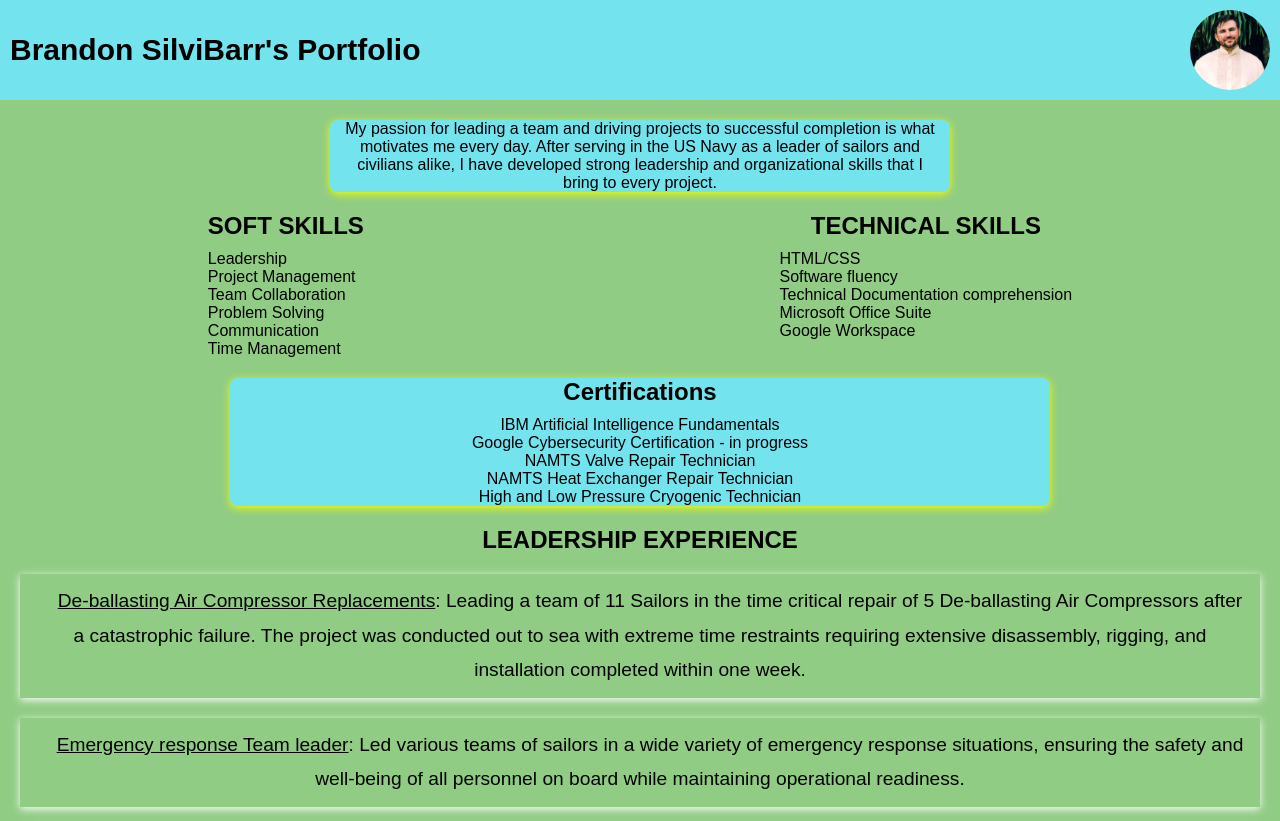
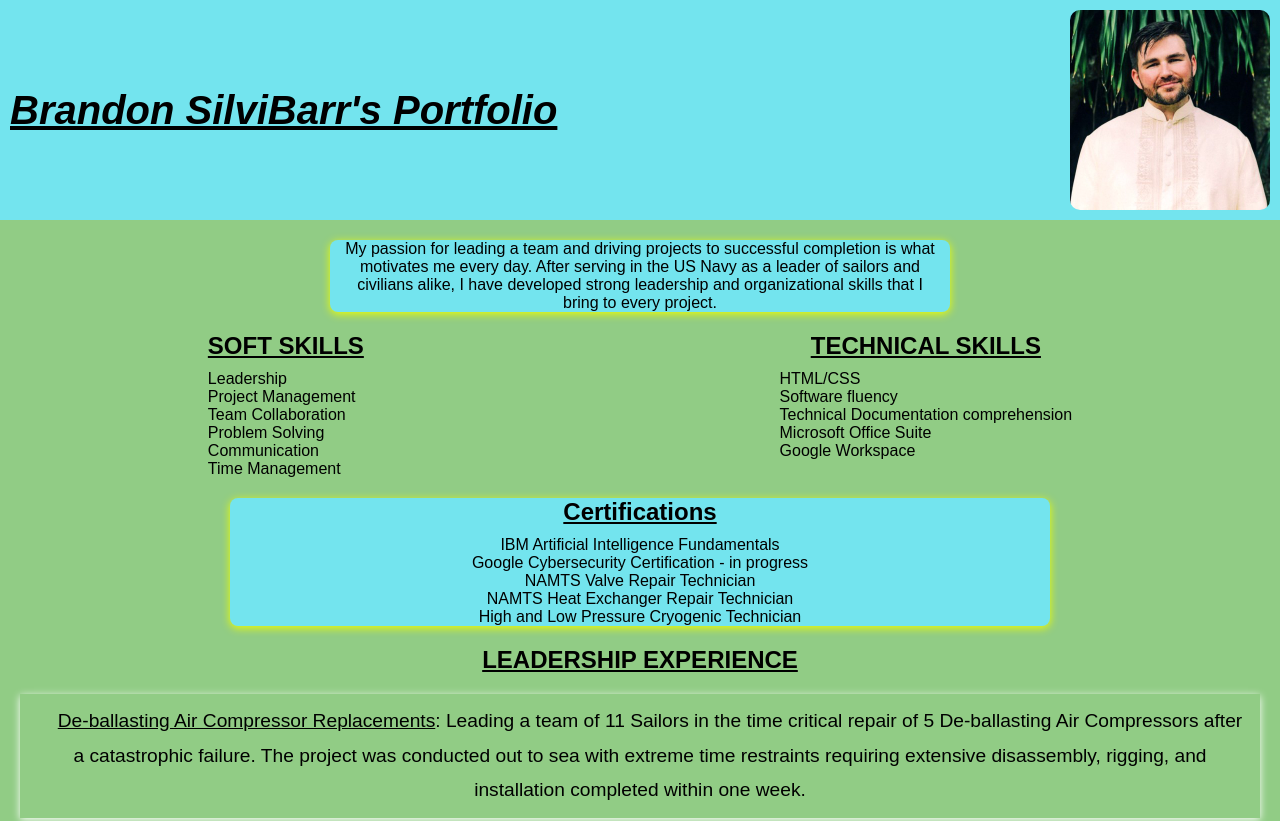
Before and after one commit to brandonsilvi/COMP001A.MOD2.PERSPORTFOLIO, a plain HTML site: page index.html in a window 1280 px wide. Shown: the top 821 px of the page. Drawn offline with Linux system fonts and the light colour scheme.

Commit message:
tweaked the header, reduced use of <div>

```diff
--- a/index.html
+++ b/index.html
@@ -12,44 +12,44 @@ Author: Brandon SilviBarr
 </head>
 <body>
     <header>
-    <div class="header-content">
-        <h2>Brandon SilviBarr's Portfolio</h2>
+    <section class="header-content">
+        <h2><u>Brandon SilviBarr's Portfolio</u></h2>
         <img class="profile-pic" src="Linkedin PFP.jpeg" alt="Brandon SilviBarr">
-    </div>
+    </section>
     </header>
     <!--Start of skills section-->
     <section class="intro"> <p> My passion for leading a team and driving projects to successful completion is what motivates me every day. After serving in the US Navy as a leader of sailors and civilians alike, I have developed strong leadership and organizational skills that I bring to every project.  </p> </section>
 
-<div class="skills-container">
-    <div class="soft-skills">
-        <h4>SOFT SKILLS</h4>
+<section class="skills-container">
+    <section class="soft-skills">
+        <h4><u>SOFT SKILLS</u></h4>
         <div class="soft-skill">Leadership</div>
         <div class="soft-skill">Project Management</div>
         <div class="soft-skill">Team Collaboration</div>
         <div class="soft-skill">Problem Solving</div>
         <div class="soft-skill">Communication</div>
         <div class="soft-skill">Time Management</div>
-    </div>
-    <div class="technical-skills">
-        <h4>TECHNICAL SKILLS</h4>
+    </section>
+    <section class="technical-skills">
+        <h4><u>TECHNICAL SKILLS</u></h4>
         <div class="technical-skill">HTML/CSS</div>
         <div class="technical-skill">Software fluency</div>
         <div class="technical-skill">Technical Documentation comprehension</div>
         <div class="technical-skill">Microsoft Office Suite</div>
         <div class="technical-skill">Google Workspace</div>
-    </div>
+    </section>
 <!--certification section-->
-</div>
-    <div class="certifications">
-        <h4>Certifications</h4>
+</section>
+    <section class="certifications">
+        <h4><u>Certifications</u></h4>
         <div class="certification">IBM Artificial Intelligence Fundamentals</div>
         <div class="certification">Google Cybersecurity Certification - in progress</div>
         <div class="certification">NAMTS Valve Repair Technician</div>
         <div class="certification">NAMTS Heat Exchanger Repair Technician</div>
         <div class="certification">High and Low Pressure Cryogenic Technician</div>
-    </div>
+    </section>
 <!--leadership experience section-->
-    <h4>LEADERSHIP EXPERIENCE</h4>
+    <h4><u>LEADERSHIP EXPERIENCE</u></h4>
     <ul>
         <li><u>De-ballasting Air Compressor Replacements</u>: <span class="description">Leading a team of 11 Sailors in the time critical repair of 5 De-ballasting Air Compressors after a catastrophic failure. The project was conducted out to sea with extreme time restraints requiring extensive disassembly, rigging, and installation completed within one week.</span></li>
         <li><u>Emergency response Team leader</u>: <span class="description"> Led various teams of sailors in a wide variety of emergency response situations, ensuring the safety and well-being of all personnel on board while maintaining operational readiness.</span></li>
--- a/main.css
+++ b/main.css
@@ -20,20 +20,21 @@ justify-content: space-between;}
   width: 100%;
 }
 .profile-pic {
-  border-radius: 50%;
-  width: 80px;
-  height: 80px;
+  border-radius: 5%;
+  width: 200px;
+  height: 200px;
   object-fit: cover;
 }
   h2 {
-    font-size: 30px;
+    font-size: 40px;
+    font-style: italic;
     margin: 0;
     text-align: left;
     display: flex;
     flex-direction: column;
     picture: url('Linkedin\ PFP.jpeg');
   }
-div.skills-container {
+section.skills-container {
   display: flex;
   flex: 1 1 auto;
   justify-content: space-around;
```
